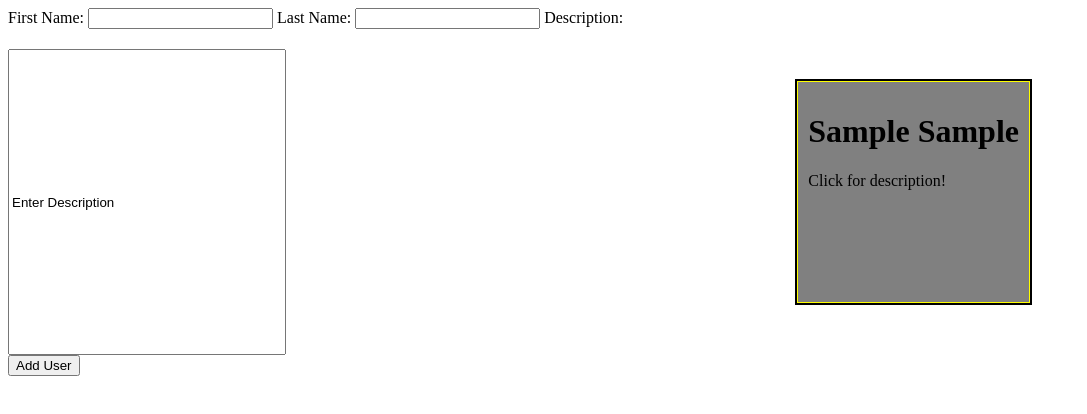
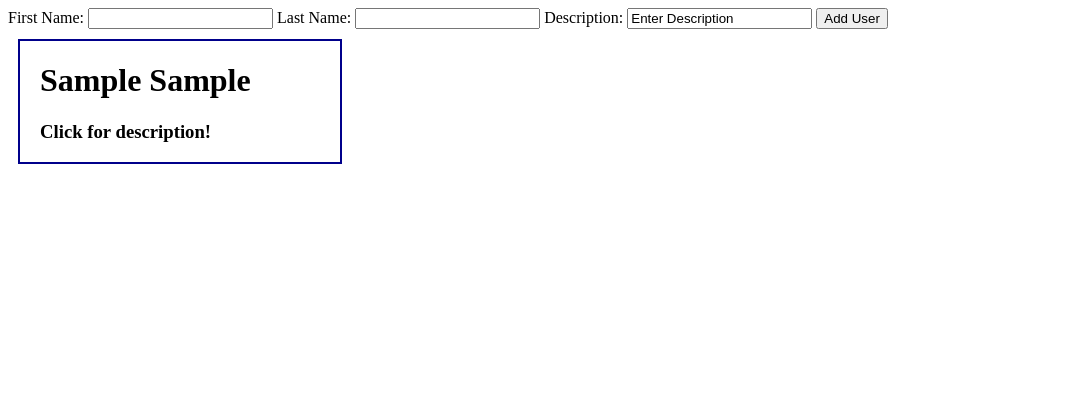
Before and after one commit to stevengum/cdojo_advjQuery_3, a plain HTML site: page index.html in a window 1280 px wide. Both pictures are taken after typing "Sample", "Sample" into the empty fields and a click on the input "Add User". Shown: the whole page, without its empty margins (0-1087 px from the left). Drawn offline with nearby package versions, Linux system fonts and the light colour scheme.

Commit message:
final products

```diff
--- a/index.html
+++ b/index.html
@@ -13,10 +13,20 @@
   $(document).ready(function() {
     $("form").submit(function() {
 
-      $("#right_column").append("<div class='card' data-descrip='" + $("#description").val() + "'><h1>" + $("#fName").val() + " " + $("#lName").val() +"</h1>" + "Click for description!" + "</div>")
+      $("#right_column").append("<div class='card'><h1>" + $("#fName").val() + " " + $("#lName").val() +"</h1>" + "<h3 >Click for description! </h3><h2>" + $("#description").val() + "</h2></div>")
       $("#fName, #lName").val("")
       $("#description").val("Enter Description")
-      return false; //stop page from refreshing, among other things..
+      return false;
+    })
+    $(document).on("click", "h1, h3", function() {
+      $(this).toggle();
+      $(this).siblings("h1, h3").toggle();
+      $(this).siblings("h2").toggle();
+    })
+    $(document).on("click", "h2", function () {
+      $(this).toggle();
+      $(this).siblings().toggle();
+
     })
   })
   $(document).on('hover', function() {
@@ -24,14 +34,6 @@
       console.log("hi");
     })
   })
-  // $(".card").click(function() {
-  //   $(this).html("Boo!");
-  //   console.log("hi");
-  //   //var temp = $(this).val();
-  //   //$(this).append($(this).attr("data-descrip"));
-  //   //$(this).attr("data-descrip", temp);
-  //
-  // })
   </script>
   <div id="wrapper">
     <div id="left_column">
@@ -47,12 +49,5 @@
 
     </div>
   </div>
-<script type="text/javascript">
-  /*  $("#right_column").child("div").click(function() {
-
-      l
-      $(this).toggle() --this is the portion that will show descriptions
-    }) */
-  </script>
 </body>
 </html>
--- a/style.css
+++ b/style.css
@@ -1,33 +1,9 @@
-*{
+.card{
+  margin: 10px;
+  border: solid 2px darkblue;
+  width: 300px;
+  padding-left: 20px;
 }
-#wrapper{
-  display: flex;
-  align-items: center;
-  justify-content: space-between;
-  width: 1024px;
+h2{
+  display: none;
 }
-#left_column{
-  display: inline-block;
-}
-#right_column{
-  display: inline-block;
-  justify-content: flex-end;
-  border: solid 2px black;
-}
-#right_column div{
-  height: 200px;
-  background-color: grey;
-  border: yellow solid 1px;
-  padding: 10px;
-}
-#description{
-  margin-top: 20px;
-  height: 300px;
-  width:270px;
-  display: flex;
-  align-content: flex-start;
-}
-#fName #lName{
-  margin-left: 10px;
-  margin-right: 10px;
-}
```
